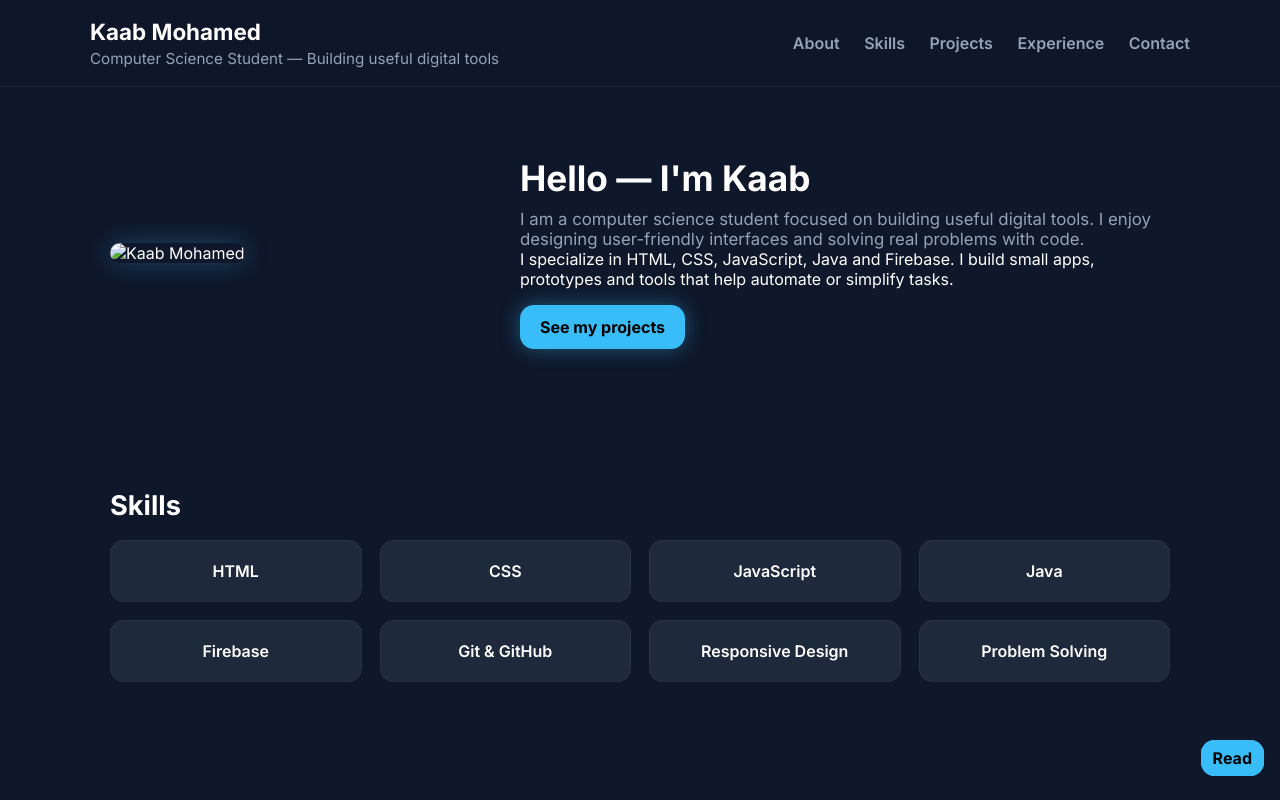
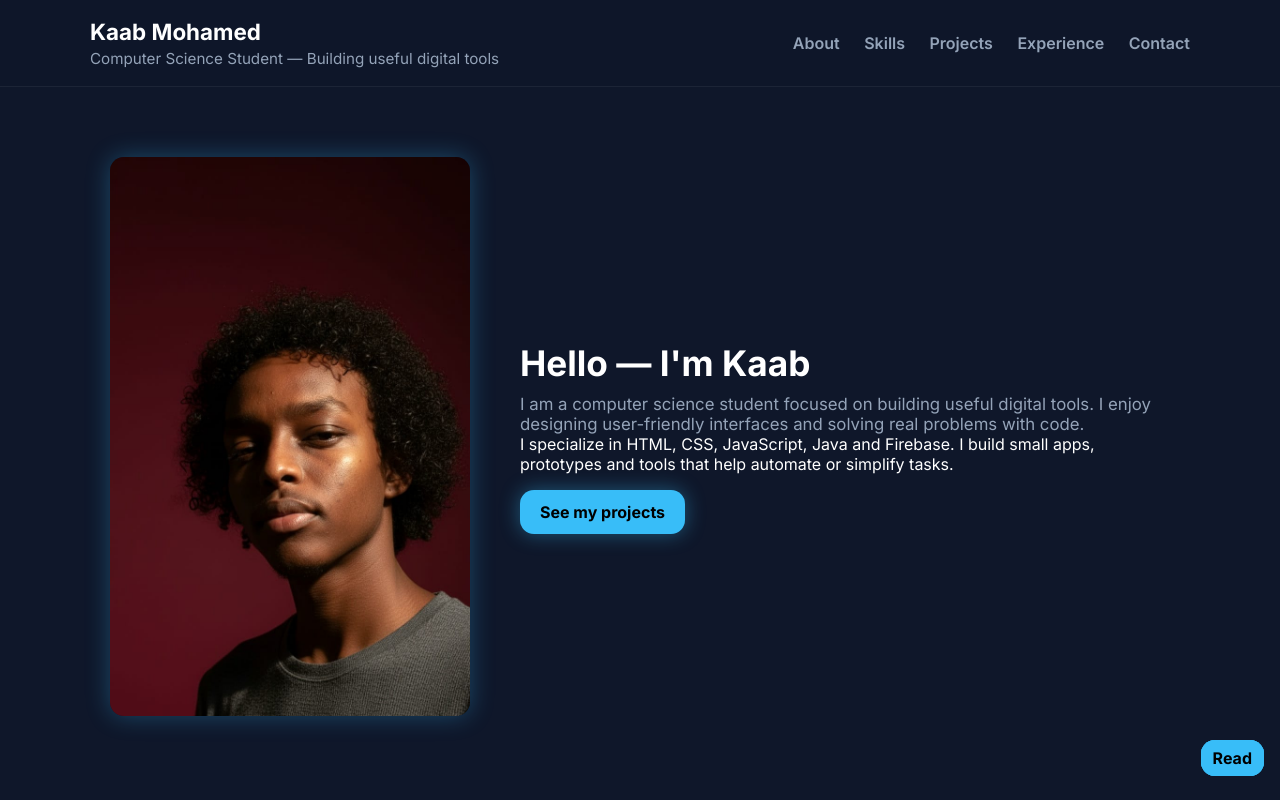
Before and after one commit to kaizomohaz/kaab-mohamed, a plain HTML site: page index.html in a window 1280 px wide. Shown: the top 800 px of the page. Drawn offline with Linux system fonts and the light colour scheme; the site is published under a folder, as on GitHub Pages, so addresses that start at the root find nothing.

Commit message:
Add profile photo and update HTML

```diff
--- a/index.html
+++ b/index.html
@@ -30,7 +30,7 @@
       <div class="container hero-grid">
         <div class="hero-photo">
           <!-- Replace src with your photo URL or local file (e.g. /img/kaab.jpg) -->
-          <img src="/kaab.jpg" alt="Kaab Mohamed" class="my-photo" />
+          <img src="images/kaab.jpg" alt="Kaab Mohamed" class="my-photo" />
         </div>
         <div class="hero-content">
           <h2>Hello — I'm Kaab</h2>
```
Also changed, not shown: images/kaab.jpg (renamed from kaab.jpg).
